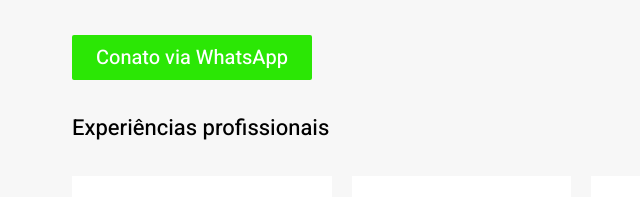
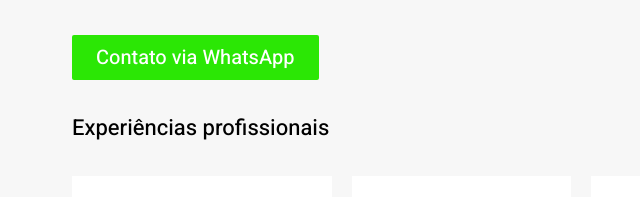
Before and after one commit to viniciussilva2/viniciussilva2.github.io, a plain HTML site: page index.html in a window 1280 px wide. Shown: the part 351-548 px from the top of the page, 0-640 px from the left. Drawn offline with Linux system fonts and the light colour scheme.

Commit message:
Correção botão Whatsapp

```diff
--- a/index.html
+++ b/index.html
@@ -45,7 +45,7 @@
           <a
             href="https://wa.me/71986319862?text=Ol%C3%A1%20Vinicius%20Silva%20Oliveira%2C%20visualizei%20o%20seu%20portif%C3%B3lio%20e%20tenho%20interesse%20em%20uma%20conversa."
             ><button class="banner-content-btn-wpp">
-              Conato via WhatsApp
+              Contato via WhatsApp
             </button></a
           >
         </div>
```
